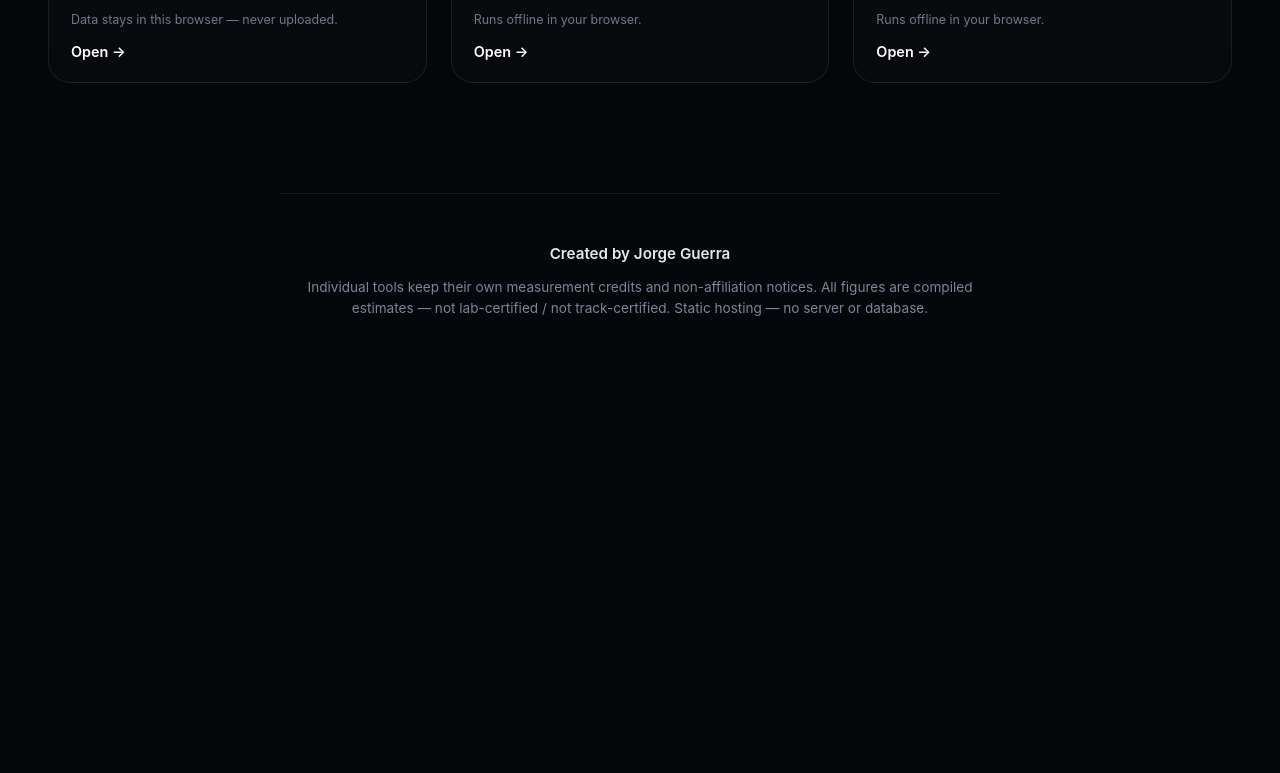
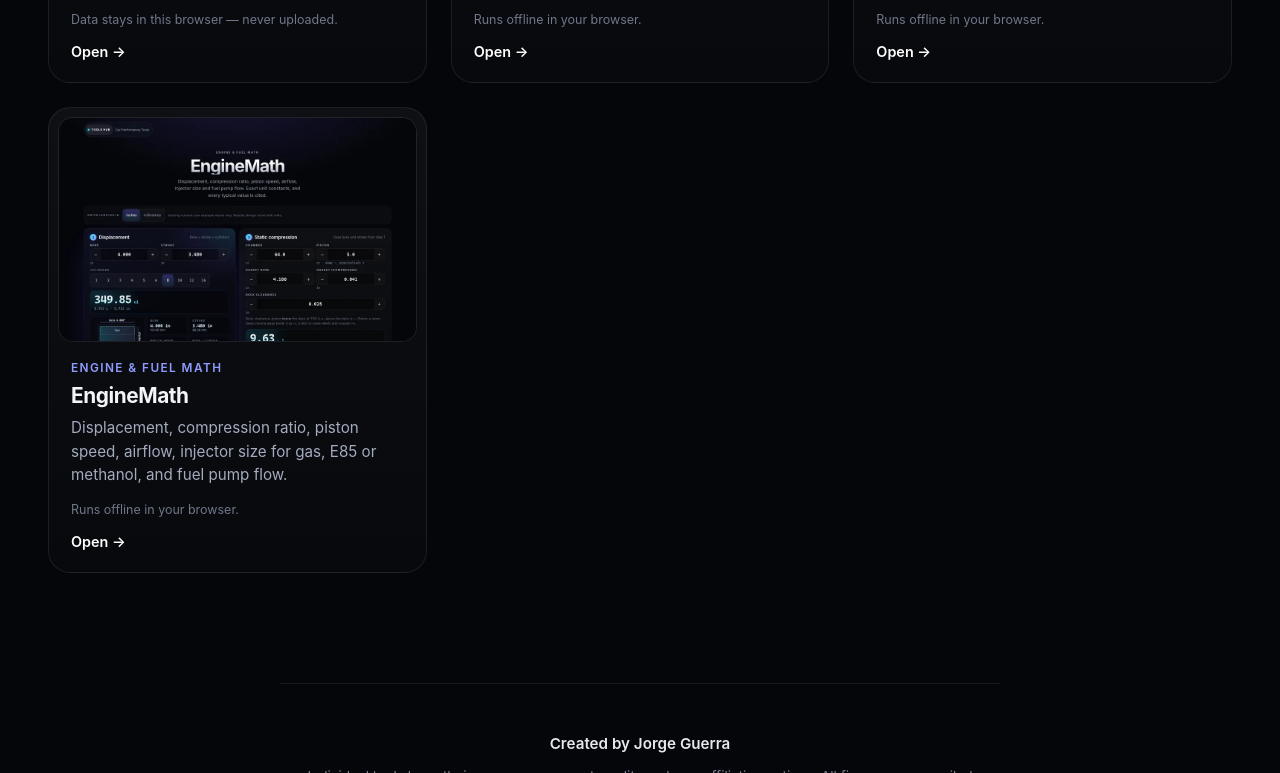
Before and after one commit to 01ls1z28-coder/forcemetric-web, a plain HTML site: page index.html in a window 1280 px wide. Shown: the part 3156-3929 px from the top of the page. Before the commit the page ends 3520 px from the top, so only its background shows below. Drawn offline with Linux system fonts and the light colour scheme.

Commit message:
Hub: add EngineMath card (Calculators)

```diff
--- a/index.html
+++ b/index.html
@@ -57,7 +57,7 @@
 </article><article class="card" data-cat="car" data-search="fromforty fromforty roll racing roll-racing calculator.">
   <a class="card-link" href="https://01ls1z28-coder.github.io/fromforty/" rel="noopener"><div class="thumb"><img src="img/tools/fromforty.webp" alt="" width="960" height="600" /></div>
   <div class="card-body"><p class="card-tag">Roll racing</p><h3>FromForty</h3><p class="card-desc">Roll-racing calculator.</p><p class="card-note">Compiled estimates — not track-certified.</p><span class="card-go">Open <span aria-hidden="true">→</span></span></div></a>
-</article></div></section><section class="cat" data-section="calc" aria-labelledby="h-calc"><header class="cat-head"><h2 id="h-calc">Calculators</h2><span class="cat-count">6</span></header>
+</article></div></section><section class="cat" data-section="calc" aria-labelledby="h-calc"><header class="cat-head"><h2 id="h-calc">Calculators</h2><span class="cat-count">7</span></header>
 <div class="grid"><article class="card" data-cat="calc" data-search="sound distance calculator sdc acoustics how suppressor muzzle levels fall off with distance — inverse-square spl curves with osha reference lines.">
   <a class="card-link" href="https://01ls1z28-coder.github.io/sound-distance-calculator/" rel="noopener"><div class="thumb"><img src="img/tools/sdc.webp" alt="" width="960" height="600" /></div>
   <div class="card-body"><p class="card-tag">Acoustics</p><h3>Sound Distance Calculator</h3><p class="card-desc">How suppressor muzzle levels fall off with distance — inverse-square SPL curves with OSHA reference lines.</p><p class="card-note">Compiled estimates — not lab-certified.</p><span class="card-go">Open <span aria-hidden="true">→</span></span></div></a>
@@ -76,6 +76,9 @@
 </article><article class="card" data-cat="calc" data-search="gearcalc gear calc gearing calculator rpm at speed, speed per gear from your transmission, final drive and tire size — presets, compare two setups.">
   <a class="card-link" href="https://01ls1z28-coder.github.io/gearcalc/" rel="noopener"><div class="thumb"><img src="img/tools/gearcalc.webp" alt="" width="960" height="600" /></div>
   <div class="card-body"><p class="card-tag">Gearing calculator</p><h3>GearCalc</h3><p class="card-desc">RPM at speed and speed per gear from your transmission, final drive and tire size — presets, plus compare two setups.</p><p class="card-note">Runs offline in your browser.</p><span class="card-go">Open <span aria-hidden="true">→</span></span></div></a>
+</article><article class="card" data-cat="calc" data-search="enginemath engine math engine and fuel math displacement, compression ratio, piston speed, airflow, injector size for gas, e85 or methanol, and fuel pump flow.">
+  <a class="card-link" href="https://01ls1z28-coder.github.io/enginemath/" rel="noopener"><div class="thumb"><img src="img/tools/enginemath.webp" alt="" width="960" height="600" /></div>
+  <div class="card-body"><p class="card-tag">Engine &amp; fuel math</p><h3>EngineMath</h3><p class="card-desc">Displacement, compression ratio, piston speed, airflow, injector size for gas, E85 or methanol, and fuel pump flow.</p><p class="card-note">Runs offline in your browser.</p><span class="card-go">Open <span aria-hidden="true">→</span></span></div></a>
 </article></div></section><p class="empty" hidden>No tools match that search.</p></main>
   </div>
   <footer class="site-footer">
```
Also changed, not shown: img/tools/enginemath.webp (added).
